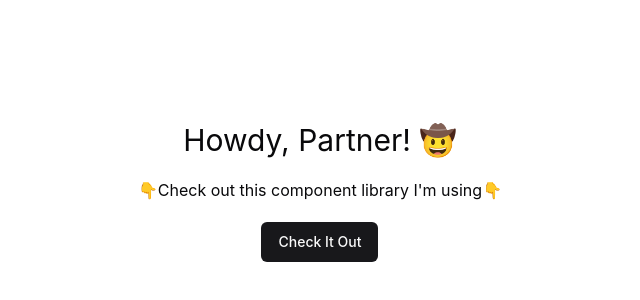
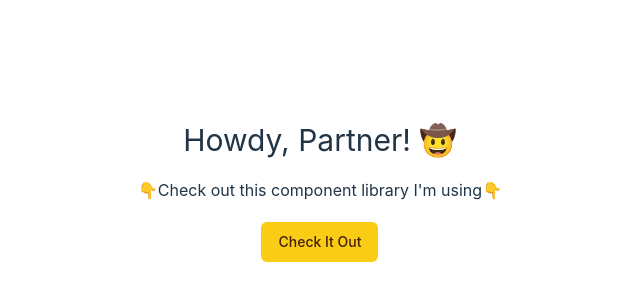
Before and after one commit to TheJoshJ/RS3PD, a React (Vite) app: page / in a window 1280 px wide. Shown: the part 208-508 px from the top of the page, without its empty margins (320-960 px from the left). Built offline with nearby package versions, Linux system fonts and the light colour scheme.

Commit message:
Updated theme

```diff
--- a/src/index.css
+++ b/src/index.css
@@ -76,80 +76,56 @@
 @layer base {
   :root {
     --background: 0 0% 100%;
-    --foreground: 240 10% 3.9%;
+    --foreground: 20 14.3% 4.1%;
     --card: 0 0% 100%;
-    --card-foreground: 240 10% 3.9%;
+    --card-foreground: 20 14.3% 4.1%;
     --popover: 0 0% 100%;
-    --popover-foreground: 240 10% 3.9%;
-    --primary: 240 5.9% 10%;
-    --primary-foreground: 0 0% 98%;
-    --secondary: 240 4.8% 95.9%;
-    --secondary-foreground: 240 5.9% 10%;
-    --muted: 240 4.8% 95.9%;
-    --muted-foreground: 240 3.8% 46.1%;
-    --accent: 240 4.8% 95.9%;
-    --accent-foreground: 240 5.9% 10%;
+    --popover-foreground: 20 14.3% 4.1%;
+    --primary: 47.9 95.8% 53.1%;
+    --primary-foreground: 26 83.3% 14.1%;
+    --secondary: 60 4.8% 95.9%;
+    --secondary-foreground: 24 9.8% 10%;
+    --muted: 60 4.8% 95.9%;
+    --muted-foreground: 25 5.3% 44.7%;
+    --accent: 60 4.8% 95.9%;
+    --accent-foreground: 24 9.8% 10%;
     --destructive: 0 84.2% 60.2%;
-    --destructive-foreground: 0 0% 98%;
-    --border: 240 5.9% 90%;
-    --input: 240 5.9% 90%;
-    --ring: 240 10% 3.9%;
+    --destructive-foreground: 60 9.1% 97.8%;
+    --border: 20 5.9% 90%;
+    --input: 20 5.9% 90%;
+    --ring: 20 14.3% 4.1%;
+    --radius: 0.5rem;
     --chart-1: 12 76% 61%;
     --chart-2: 173 58% 39%;
     --chart-3: 197 37% 24%;
     --chart-4: 43 74% 66%;
     --chart-5: 27 87% 67%;
-    --radius: 0.5rem;
-    --sidebar-background: 0 0% 98%;
-    --sidebar-foreground: 240 5.3% 26.1%;
-    --sidebar-primary: 240 5.9% 10%;
-    --sidebar-primary-foreground: 0 0% 98%;
-    --sidebar-accent: 240 4.8% 95.9%;
-    --sidebar-accent-foreground: 240 5.9% 10%;
-    --sidebar-border: 220 13% 91%;
-    --sidebar-ring: 217.2 91.2% 59.8%;
   }
+
   .dark {
-    --background: 240 10% 3.9%;
-    --foreground: 0 0% 98%;
-    --card: 240 10% 3.9%;
-    --card-foreground: 0 0% 98%;
-    --popover: 240 10% 3.9%;
-    --popover-foreground: 0 0% 98%;
-    --primary: 0 0% 98%;
-    --primary-foreground: 240 5.9% 10%;
-    --secondary: 240 3.7% 15.9%;
-    --secondary-foreground: 0 0% 98%;
-    --muted: 240 3.7% 15.9%;
-    --muted-foreground: 240 5% 64.9%;
-    --accent: 240 3.7% 15.9%;
-    --accent-foreground: 0 0% 98%;
+    --background: 20 14.3% 4.1%;
+    --foreground: 60 9.1% 97.8%;
+    --card: 20 14.3% 4.1%;
+    --card-foreground: 60 9.1% 97.8%;
+    --popover: 20 14.3% 4.1%;
+    --popover-foreground: 60 9.1% 97.8%;
+    --primary: 47.9 95.8% 53.1%;
+    --primary-foreground: 26 83.3% 14.1%;
+    --secondary: 12 6.5% 15.1%;
+    --secondary-foreground: 60 9.1% 97.8%;
+    --muted: 12 6.5% 15.1%;
+    --muted-foreground: 24 5.4% 63.9%;
+    --accent: 12 6.5% 15.1%;
+    --accent-foreground: 60 9.1% 97.8%;
     --destructive: 0 62.8% 30.6%;
-    --destructive-foreground: 0 0% 98%;
-    --border: 240 3.7% 15.9%;
-    --input: 240 3.7% 15.9%;
-    --ring: 240 4.9% 83.9%;
+    --destructive-foreground: 60 9.1% 97.8%;
+    --border: 12 6.5% 15.1%;
+    --input: 12 6.5% 15.1%;
+    --ring: 35.5 91.7% 32.9%;
     --chart-1: 220 70% 50%;
     --chart-2: 160 60% 45%;
     --chart-3: 30 80% 55%;
     --chart-4: 280 65% 60%;
     --chart-5: 340 75% 55%;
-    --sidebar-background: 240 5.9% 10%;
-    --sidebar-foreground: 240 4.8% 95.9%;
-    --sidebar-primary: 224.3 76.3% 48%;
-    --sidebar-primary-foreground: 0 0% 100%;
-    --sidebar-accent: 240 3.7% 15.9%;
-    --sidebar-accent-foreground: 240 4.8% 95.9%;
-    --sidebar-border: 240 3.7% 15.9%;
-    --sidebar-ring: 217.2 91.2% 59.8%;
   }
 }
-
-@layer base {
-  * {
-    @apply border-border;
-  }
-  body {
-    @apply bg-background text-foreground;
-  }
-}
```
